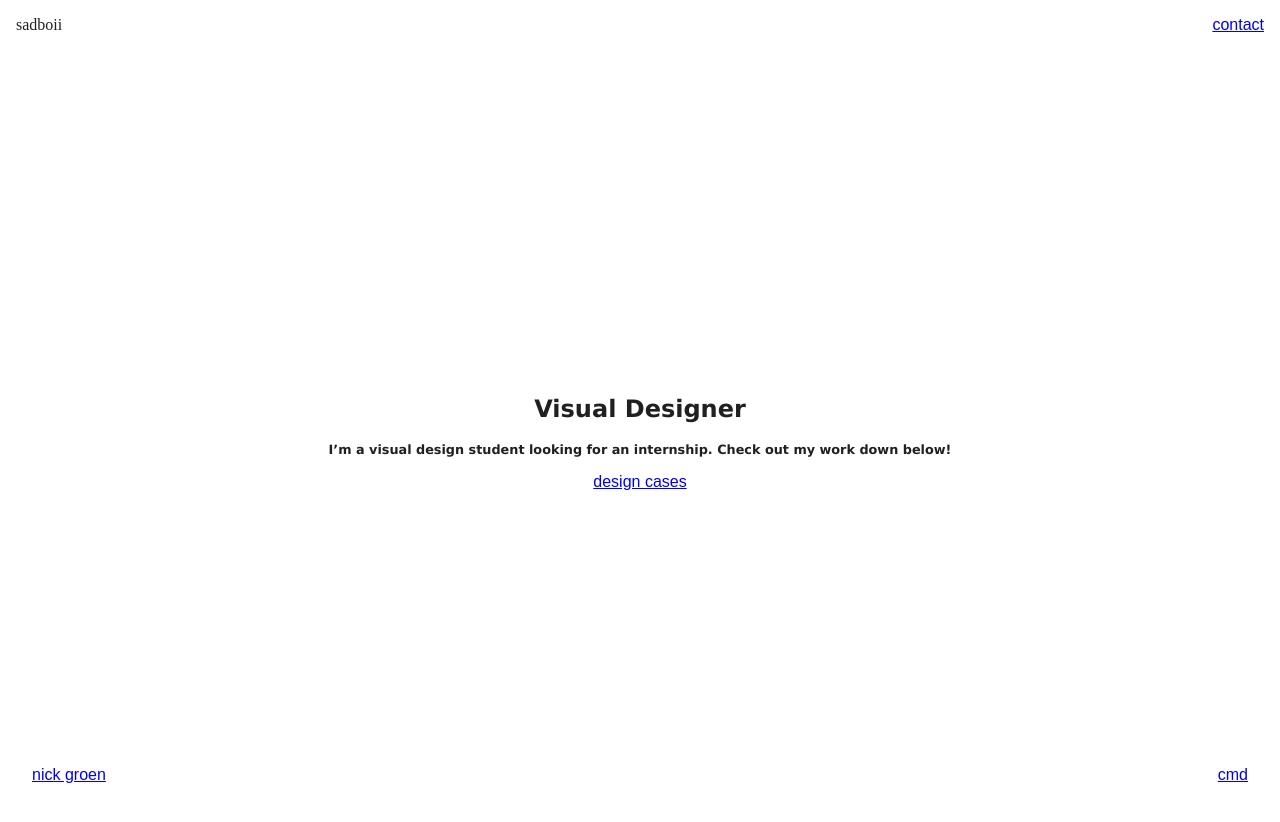
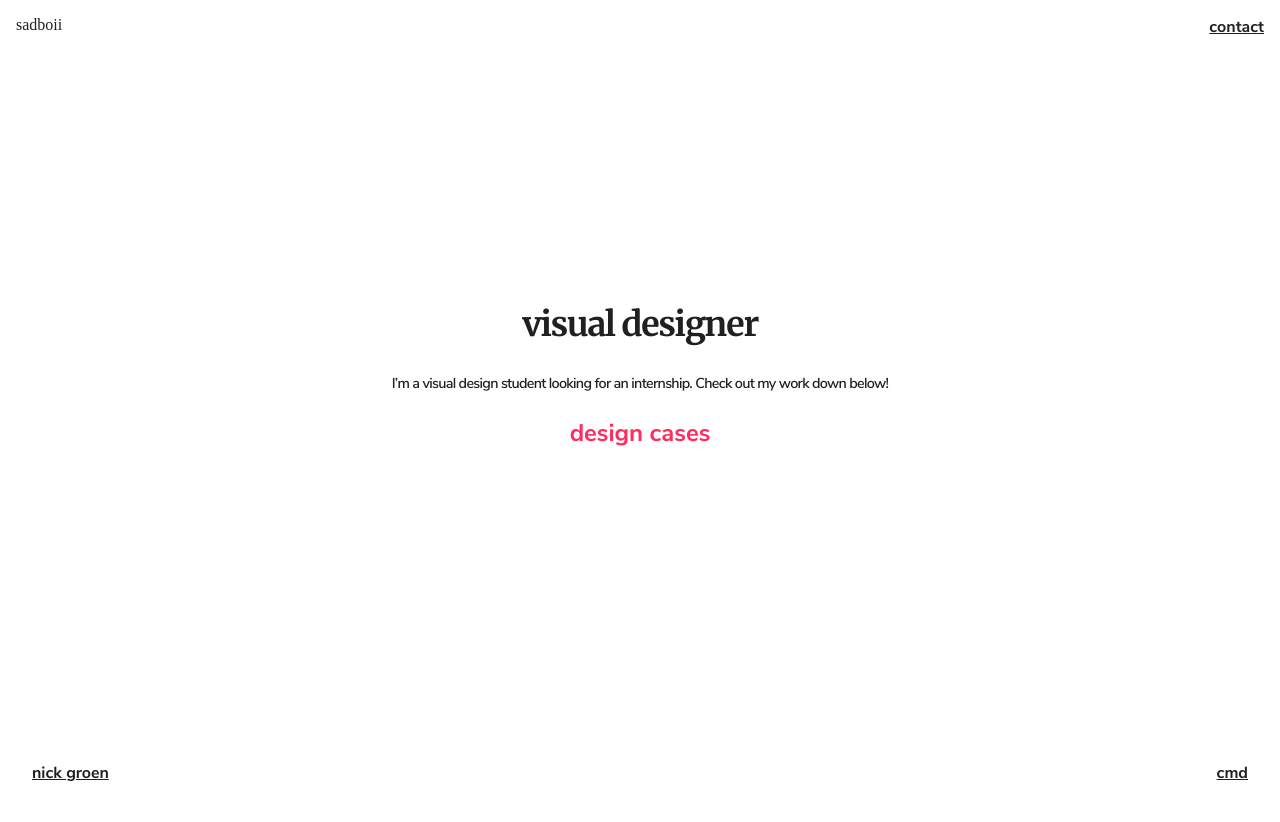
Before and after one commit to Nickanthonygroen/portfolio, a plain HTML site: page index.html in a window 1280 px wide. Shown: the top 822 px of the page. Drawn offline with Linux system fonts and the light colour scheme.

Commit message:
added styles to typography

```diff
--- a/index.css
+++ b/index.css
@@ -1,13 +1,35 @@
 :root {
   --mobile-margin: 0 2em;
   --main-color: #212020;
+  --pink-color: #FF2D5E;
   /* tablet variables */
 
   /*  desktop variables */
 }
 
 @font-face {
+  font-family: merri-bold;
+  src: url(./fonts/Merriweather-Bold.ttf);
+}
 
+@font-face {
+  font-family: merri-black;
+  src: url(./fonts/Merriweather-Black.ttf);
+}
+
+@font-face {
+  font-family: nun-semibold;
+  src: url(./fonts/NunitoSans-SemiBold.ttf);
+}
+
+@font-face {
+  font-family: nun-bold;
+  src: url(./fonts/NunitoSans-Bold.ttf);
+}
+
+@font-face {
+  font-family: nun-black;
+  src: url(./fonts/NunitoSans-Black.ttf);
 }
 
 
@@ -15,14 +37,27 @@ body {
   padding: 0;
   margin: 0;
   color: var(--main-color);
+  scroll-behavior: smooth;
 }
 
-h1,h2,h3,h4,h5 {
-  font-family: verdana;
+h1 {
+  font-family: merri-bold;
+  font-size: 34px;
+  letter-spacing: -1.5px;
+  text-transform: lowercase;
 }
 
-p,span,label,a {
-  font-family: arial;
+h2 {
+  font-family: nun-semibold;
+}
+a {
+  font-family: nun-bold;
+  color: var(--main-color);
+}
+#show-more a {
+  font-size: 24px;
+  text-decoration: none;
+  color: var(--pink-color);
 }
 
 /* top nav */
@@ -51,8 +86,13 @@ section {
 }
 
 #home > h2 {
-  font-size: .8em;
+  font-size: .9em;
+  letter-spacing: -0.7px;
   margin: var(--mobile-margin);
+}
+
+#show-more {
+  margin-bottom: 8em;
 }
 
 /* nick nav */
```
